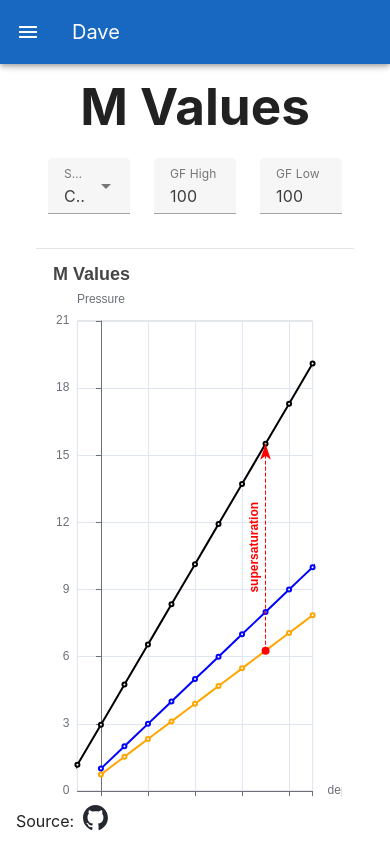
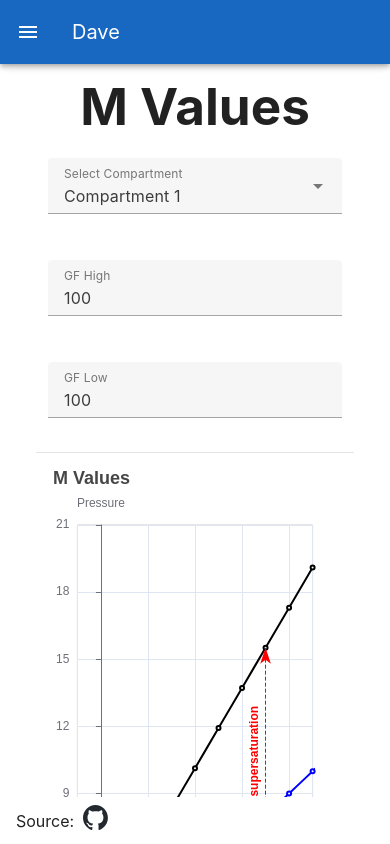
Before and after one commit to meinac/dave, a Vue app: page /m-values in a window 390 px wide. Shown: the top 844 px of the page. Built offline with nearby package versions, Linux system fonts and the light colour scheme.

Commit message:
Make M-Values page input values responsive

```diff
--- a/src/pages/MValues.vue
+++ b/src/pages/MValues.vue
@@ -208,14 +208,14 @@ export default {
     </v-col>
   </v-row>
   <v-row>
-    <v-col cols="4">
+    <v-col cols="12" md="4">
       <v-select
         v-model="selectedCompartment"
         :items="dropdownOptions"
         label="Select Compartment"
       ></v-select>
     </v-col>
-    <v-col cols="4">
+    <v-col cols="12" md="4">
       <v-text-field
         v-model="gfHigh"
         label="GF High"
@@ -223,7 +223,7 @@ export default {
         required
         full-width />
     </v-col>
-    <v-col cols="4">
+    <v-col cols="12" md="4">
       <v-text-field
         v-model="gfLow"
         label="GF Low"
```
